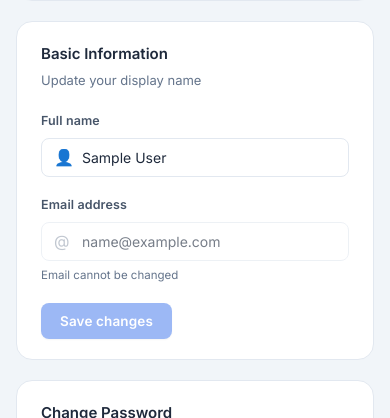
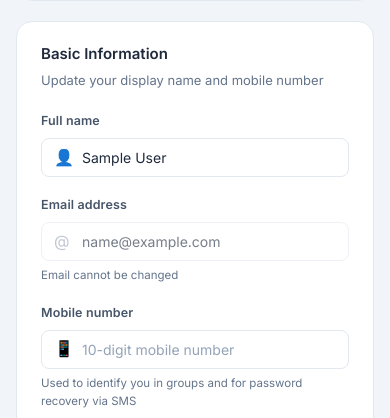
Before and after one commit to jithu837/SplitPay, a React (Vite) app in the folder frontend/: page /profile in a window 390 px wide. Shown: the part 426-844 px from the top of the page. Built offline with nearby package versions, Linux system fonts and the light colour scheme; no server answers; sample sign-in values are in the browser's storage.

Commit message:
feat: add phone number to profile — display, edit, and backend update with conflict check

```diff
--- a/frontend/src/pages/Profile.jsx
+++ b/frontend/src/pages/Profile.jsx
@@ -9,6 +9,7 @@ export default function Profile() {
   const dispatch = useDispatch()
 
   const [name, setName] = useState(user.name)
+  const [phone, setPhone] = useState(user.phone || '')
   const [profileMsg, setProfileMsg] = useState('')
   const [profileError, setProfileError] = useState('')
 
@@ -20,13 +21,23 @@ export default function Profile() {
 
   const initials = user.name?.split(' ').map((n) => n[0]).join('').toUpperCase().slice(0, 2)
 
+  const phoneChanged = phone.replace(/\D/g, '') !== (user.phone || '')
+  const nameChanged = name.trim() !== user.name
+  const profileDirty = nameChanged || phoneChanged
+
   const handleProfileSubmit = async (e) => {
     e.preventDefault()
     setProfileError('')
     setProfileMsg('')
+    const cleanPhone = phone.replace(/\D/g, '')
+    if (cleanPhone && cleanPhone.length !== 10) {
+      setProfileError('Mobile number must be a valid 10-digit number')
+      return
+    }
     try {
-      const updated = await updateMe({ name })
+      const updated = await updateMe({ name, phone: cleanPhone })
       dispatch(updateUser(updated))
+      setPhone(updated.phone || '')
       setProfileMsg('Profile updated successfully!')
     } catch (err) {
       setProfileError(err.response?.data?.message || 'Could not update profile')
@@ -68,6 +79,9 @@ export default function Profile() {
           <div>
             <div style={{ fontSize: 20, fontWeight: 700 }}>{user.name}</div>
             <div className="text-muted" style={{ fontSize: 13.5, marginTop: 4 }}>{user.email}</div>
+            {user.phone && (
+              <div className="text-muted" style={{ fontSize: 13, marginTop: 2 }}>📱 {user.phone}</div>
+            )}
             <div style={{ marginTop: 8 }}>
               {user.role === 'ADMIN' ? (
                 <span className="admin-badge">⭐ Admin</span>
@@ -82,7 +96,7 @@ export default function Profile() {
         <div className="card" style={{ marginBottom: 20 }}>
           <div style={{ marginBottom: 20 }}>
             <h3>Basic Information</h3>
-            <p className="text-muted" style={{ fontSize: 13, marginTop: 4 }}>Update your display name</p>
+            <p className="text-muted" style={{ fontSize: 13, marginTop: 4 }}>Update your display name and mobile number</p>
           </div>
 
           {profileMsg && (
@@ -119,10 +133,28 @@ export default function Profile() {
                 Email cannot be changed
               </div>
             </div>
+            <div className="field">
+              <label className="label">Mobile number</label>
+              <div className="input-wrapper">
+                <span className="input-icon">📱</span>
+                <input
+                  className="input input-with-icon"
+                  type="tel"
+                  value={phone}
+                  onChange={(e) => setPhone(e.target.value.replace(/\D/g, '').slice(0, 10))}
+                  placeholder="10-digit mobile number"
+                  maxLength={10}
+                  autoComplete="tel"
+                />
+              </div>
+              <div style={{ fontSize: 11.5, color: 'var(--color-text-muted)', marginTop: 5 }}>
+                Used to identify you in groups and for password recovery via SMS
+              </div>
+            </div>
             <button
               className="btn btn-primary"
               type="submit"
-              disabled={name === user.name || !name.trim()}
+              disabled={!profileDirty || !name.trim()}
             >
               Save changes
             </button>
```
Also changed, not shown: 2 other files (tests, documents, lock files or other folders).
